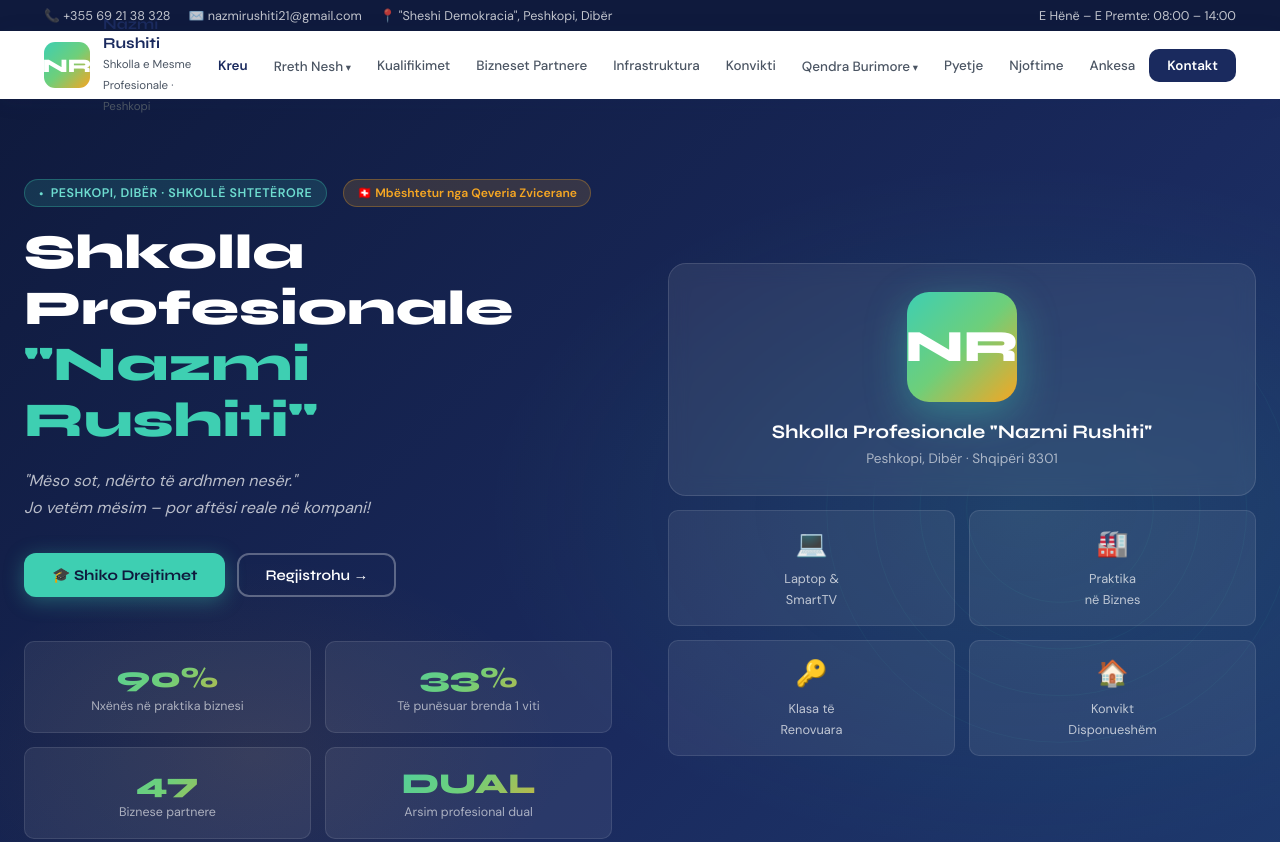
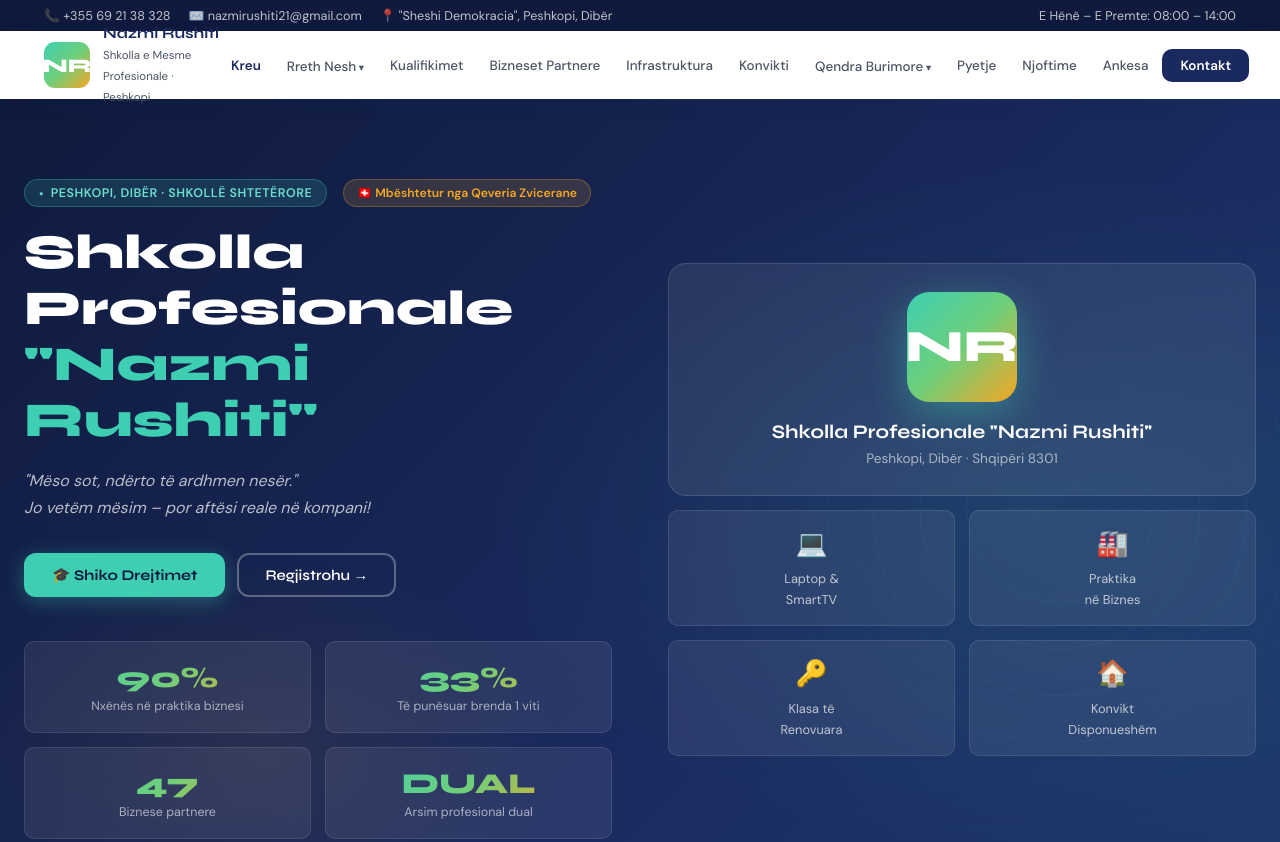
Before and after one commit to inabajraktari/faqja-shkolla-e-re, a plain HTML site: page index.html in a window 1280 px wide. Shown: the top 842 px of the page. Drawn offline with Linux system fonts and the light colour scheme.

Commit message:
Add files via upload

```diff
--- a/index.html
+++ b/index.html
@@ -39,7 +39,7 @@ nav{position:sticky;top:0;z-index:200;background:var(--white);box-shadow:0 2px 2
 .navi{max-width:1240px;margin:0 auto;padding:0 24px;display:flex;align-items:center;justify-content:space-between;height:68px}
 .nlogo{display:flex;align-items:center;gap:13px}
 .nli{width:46px;height:46px;background:var(--grad);border-radius:11px;display:flex;align-items:center;justify-content:center;font-family:'Syne',sans-serif;font-weight:800;font-size:1.2rem;color:white;flex-shrink:0}
-.nlt strong{display:block;font-family:'Syne',sans-serif;font-size:.95rem;color:var(--navy);font-weight:700;line-height:1.2}
+.nlt strong{display:block;font-family:'Syne',sans-serif;font-size:.95rem;color:var(--navy);font-weight:700;line-height:1.2;white-space:nowrap}
 .nlt span{font-size:.72rem;color:var(--tm)}
 .nmenu{display:flex;gap:2px;align-items:center}
 .nmenu > a,.nmenu > .ndrop > a{font-size:.84rem;font-weight:500;color:var(--tm);padding:7px 12px;border-radius:8px;transition:all .2s;cursor:pointer;white-space:nowrap}
```
